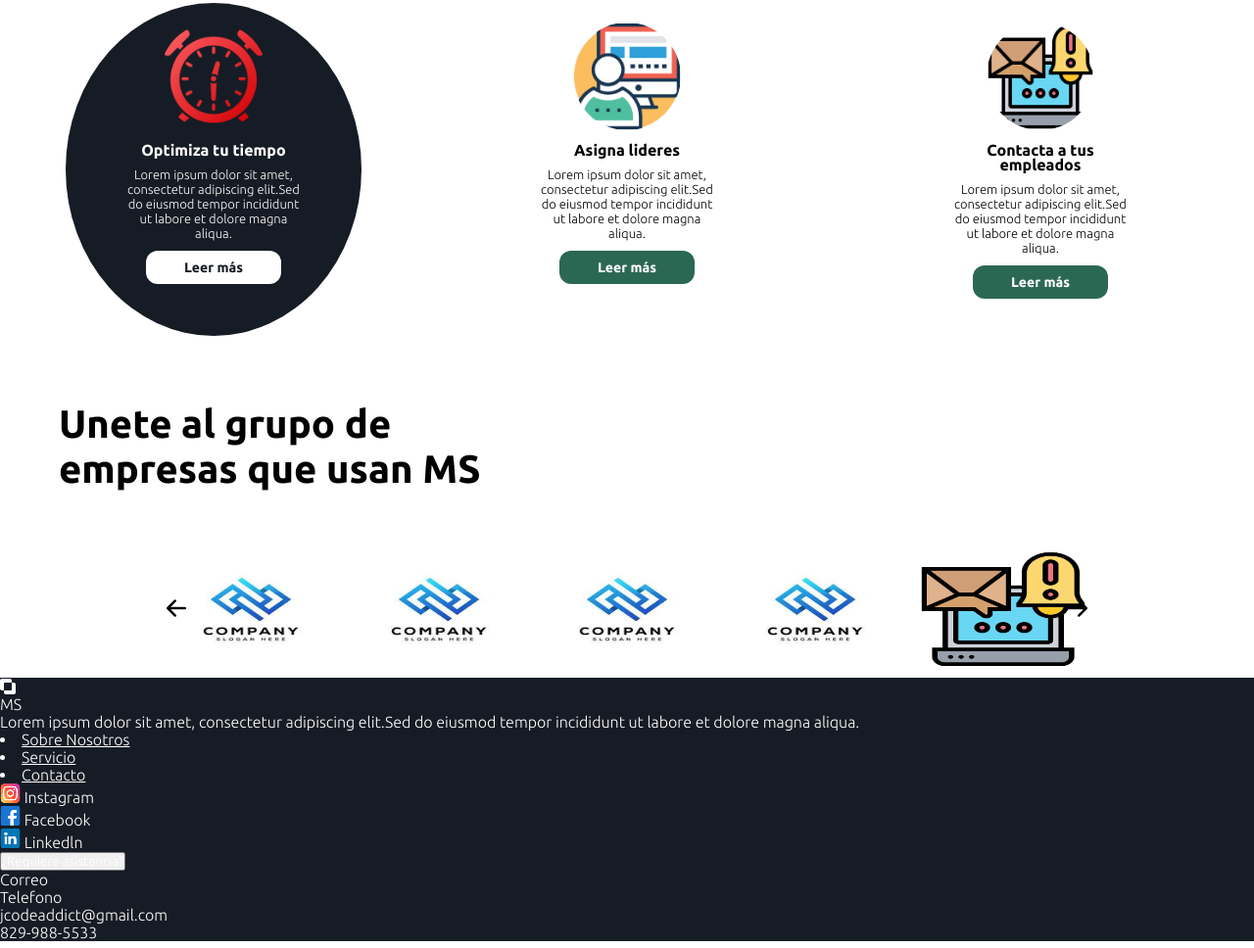
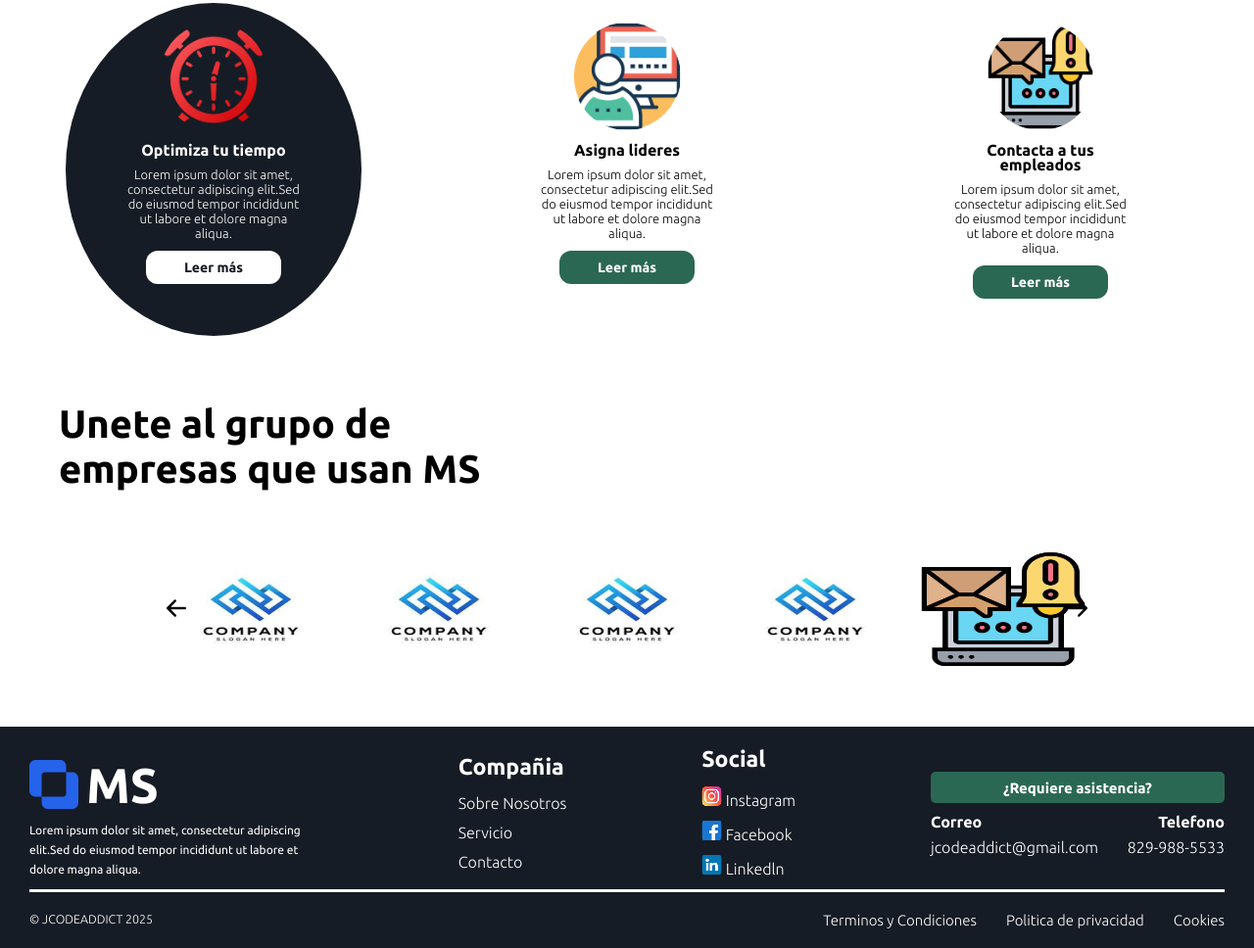
Before and after one commit to JoelZhub/MS, a plain HTML site: page index.html in a window 1280 px wide. Shown: the part 1982-2950 px from the top of the page at 98% size. Drawn offline with nearby package versions, Linux system fonts and the light colour scheme.

Commit message:
#completacion del footer

```diff
--- a/index.html
+++ b/index.html
@@ -275,37 +275,66 @@
      <section class="section-footer">
         <footer class="footer">
             <div class="contenido-first">
+
                 <div class="info">
+
                     <div class="logo-footer">
                         <i class="bi bi-exclude"></i>
                         <h4>MS</h4>
                     </div>
                     <p>Lorem ipsum dolor sit amet, consectetur adipiscing elit.Sed do eiusmod tempor incididunt ut labore et dolore magna aliqua.</p>
+
                     </div>
-                    <div class="compania">
+
+                    <div class="contenido-second">
+                        <h4>Compañia</h4>
+                        <ul>
                         <li><a href="#">Sobre Nosotros</a></li>
                         <li><a href="#">Servicio</a></li>
                         <li><a href="#">Contacto</a></li>
+                        </ul>
                     </div>
-                    <div class="social-media">
+
+                    <div class="contenido-second">
+                        <h4>Social</h4>
                         <ul>
                             <li><img src="img/instagram.png" alt=""> Instagram</li>
                             <li><img src="img/facebook.png" alt=""> Facebook</li>
                             <li><img src="img/linkedln.png" alt=""> Linkedln</li>
                         </ul>
                     </div>
+
                     <div class="requiere-asistencia">
                         <button class="btn-asistencia div info">¿Requiere asistencia?</button>
                         <div class="section-info-title">
                             <p>Correo</p>
                             <p>Telefono</p>
                         </div>
+                        <div class="section-info-contenido">
                             <p>jcodeaddict@gmail.com</p>
                             <p>829-988-5533</p>
+                            </div>
                     </div>
 
+            </div>
+
+            <div class="section-derechos-politicas">
+
+                <div class="copyrai">
+                    <h5>© JCODEADDICT 2025 </h5>
+                </div>
+
+                <div class="terminino-politicas">
+                    <ul>
+                        <li><a href="#">Terminos y Condiciones</a></li>
+                        <li><a href="#">Politica de privacidad </a></li>
+                        <li><a href="#">Cookies</a></li>
+                    </ul>
+                </div>
 
             </div>
+
+
         </footer>
      </section>
 
--- a/style/index.css
+++ b/style/index.css
@@ -8,6 +8,8 @@
     font-weight: 300;
     font-style: normal;
     color: #ffffff;
+    list-style: none;
+    text-decoration: none;
 
 }
 
@@ -472,7 +474,7 @@ font-size: 19px;
     color: #161C25;
     font-weight: bold;
     position: relative;
-    text-decoration: none;
+    text-decoration: underline;
 }
 
 .servicios .title-content .text-title-content i{
@@ -637,6 +639,7 @@ font-size: 19px;
 }
 .slide-afiliados .slide .slide-img .group-img{
     width: 100%;
+    cursor: pointer;
     display: flex;
     align-items: center;
     color: #000;
@@ -661,10 +664,109 @@ font-size: 19px;
 }
 
 .section-footer .footer{
-   display: flex;
-   justify-content: space-between;
    color: #000;
    background-color: #161C25;
    max-width: 100%;
    min-height: 150px;
+   padding:20px 30px;
+   margin-top: 50px;
 }
+.section-footer .footer .contenido-first{
+    display: flex;
+    width: 100%;
+    justify-content: space-between;
+    align-items: center;
+    border-bottom: 3px solid #fff;
+
+}
+.section-footer .footer .contenido-first .info{
+    max-width: 300px;
+    font-size: 12px;
+
+}
+.section-footer .footer .contenido-first .info p{
+    font-weight: 400;
+    line-height: 20px;
+}
+
+
+.section-footer .footer .contenido-first .info .logo-footer{
+    display: flex;
+    width: 200px;
+    margin-bottom: 8px;
+    font-size: 50px;
+    gap: 8px;
+
+}
+.section-footer .footer .contenido-first .info .logo-footer h4{
+    font-weight: bold;
+}
+.section-footer .footer .contenido-first .info .logo-footer i{
+    color: #2563EB;
+    font-weight: bold;
+}
+.section-footer .footer .contenido-first .contenido-second h4{
+
+    font-size: 23px;
+    font-weight: bold;
+    margin-bottom: 15px;
+}
+.section-footer .footer .contenido-first .contenido-second ul li{
+    margin-bottom: 12px;
+    text-decoration: none;
+    cursor: pointer;
+}
+.section-footer .footer .contenido-first .requiere-asistencia{
+    display: grid;
+    flex-direction: column;
+    width: 300px;
+}
+.section-footer .footer .contenido-first .requiere-asistencia button{
+    background-color: #2B6853;
+    border: none;
+    color: #fff;
+    font-weight: bold;
+    font-size: 15px;
+    width:350px;
+    height: 32px;
+    margin-bottom: 10px;
+    border-radius: 5px;
+}
+.section-footer .footer .contenido-first .requiere-asistencia .section-info-title{
+    display: flex;
+    font-weight: bold;
+    color: #fff;
+    max-width: 350px;
+    margin-bottom: 8px;
+    justify-content: space-between;
+
+}
+.section-footer .footer .contenido-first .requiere-asistencia .section-info-title p{
+    font-weight: bold;
+}
+
+.section-footer .footer .contenido-first .requiere-asistencia .section-info-contenido{
+
+    display: flex;
+    font-weight: bold;
+    color: #fff;
+    max-width: 350px;
+    margin-bottom: 8px;
+    justify-content: space-between;
+}
+.section-footer .section-derechos-politicas{
+    margin-top: 20px;
+    display: flex;
+    width: 100%;
+    justify-content: space-between;
+    font-size: 15px;
+    font-weight: normal;
+}
+.section-footer .section-derechos-politicas .terminino-politicas ul{
+    display: flex;
+    gap: 30px;
+}
+.section-footer .section-derechos-politicas .terminino-politicas ul li a{
+    cursor: pointer;
+
+}
```
